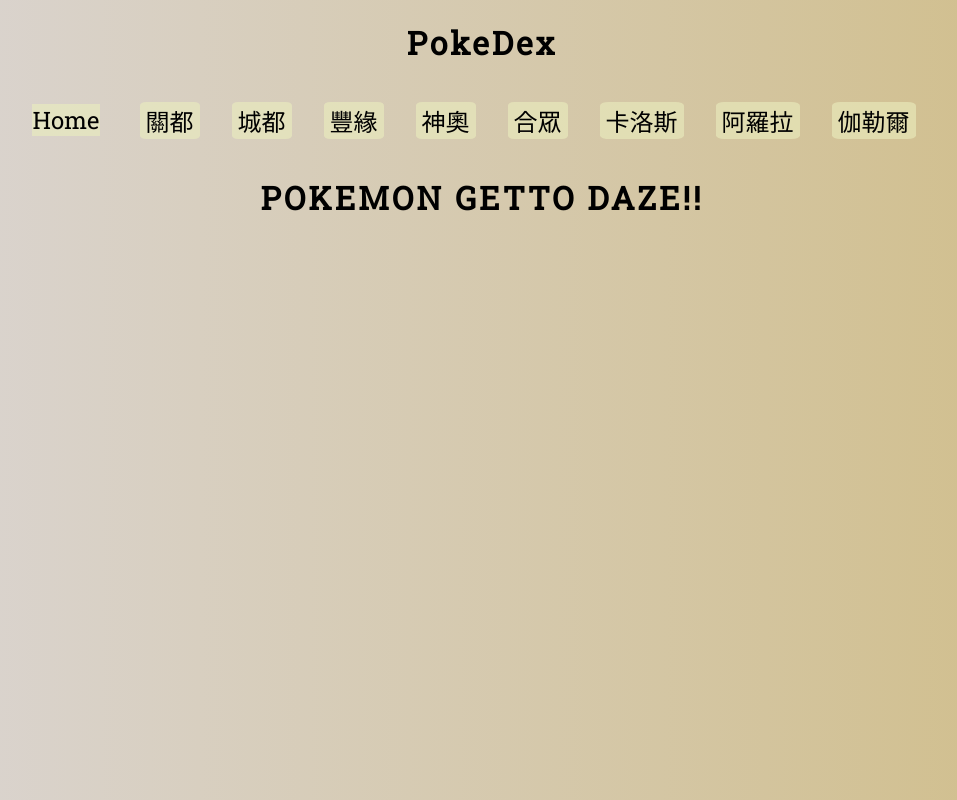
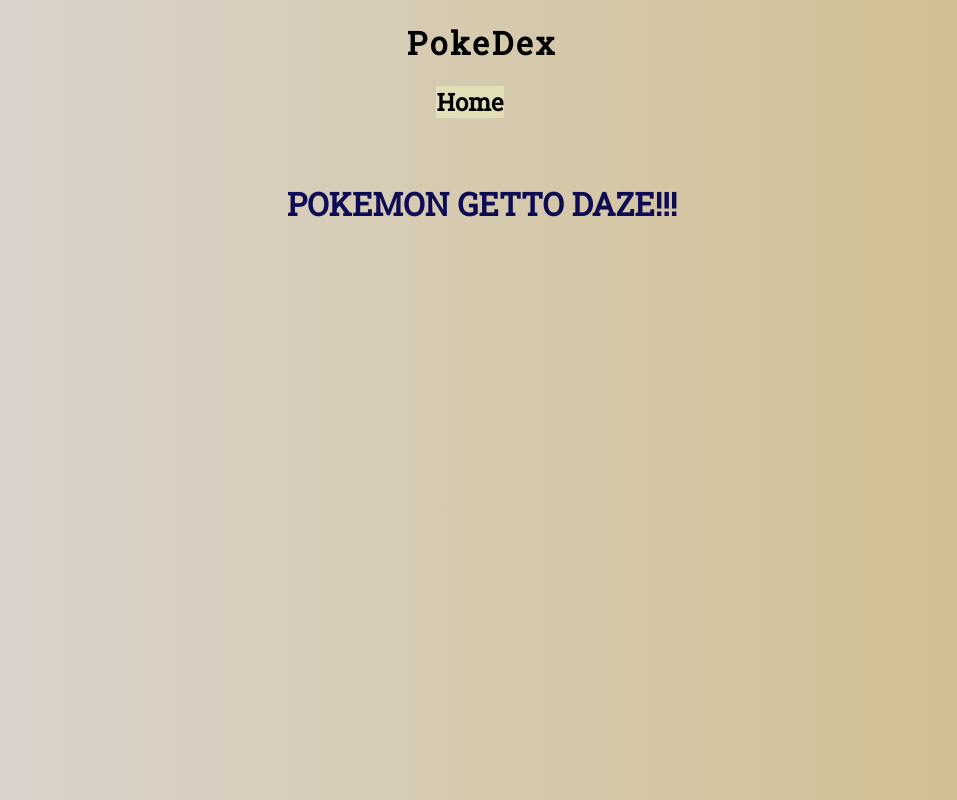
Before and after one commit to WOOWOOYONG/Practice6-Pokedex, a plain HTML site: page index.html in a window 1280 px wide. Shown: the whole page, without its empty margins (158-1115 px from the left). Drawn offline with Linux system fonts and the light colour scheme; a web font is replaced by a local one.

Commit message:
把首頁與內容分開

```diff
--- a/app.js
+++ b/app.js
@@ -7,8 +7,6 @@
 const ka = document.querySelector(".kalos");
 const a = document.querySelector(".alola");
 const g = document.querySelector(".galar");
-
-// const pokemons_number = 9;
 
 k.addEventListener("click", (e) => {
   poke_container.innerHTML = "";
--- a/index.html
+++ b/index.html
@@ -9,39 +9,13 @@
   <body>
     <h1>PokeDex</h1>
     <nav>
-      <div class="home">
-        <a href="/index.html">Home</a>
-      </div>
-      <div class="region">
-        <div>
-          <button type="button" class="kanto btn" pokenum="151">關都</button>
-        </div>
-        <div>
-          <button type="button" class="Johto btn" pokenum="251">城都</button>
-        </div>
-        <div>
-          <button type="button" class="hoenn btn" pokenum="386">豐緣</button>
-        </div>
-        <div>
-          <button type="button" class="sinnoh btn" pokenum="493">神奧</button>
-        </div>
-        <div>
-          <button type="button" class="unova btn" pokenum="649">合眾</button>
-        </div>
-        <div>
-          <button type="button" class="kalos btn" pokenum="721">卡洛斯</button>
-        </div>
-        <div>
-          <button type="button" class="alola btn" pokenum="809">阿羅拉</button>
-        </div>
-        <div>
-          <button type="button" class="galar btn" pokenum="905">伽勒爾</button>
-        </div>
+      <div>
+        <h2 class="home">Home</h2>
       </div>
     </nav>
 
-    <div id="poke_container" class="poke-container">
-      <h1>POKEMON GETTO DAZE!!</h1>
+    <div class="entrance">
+      <a href="pokemons.html">POKEMON GETTO DAZE!!!</a>
     </div>
 
     <script src="../app.js"></script>
--- a/style.css
+++ b/style.css
@@ -18,6 +18,30 @@
 
 h1{
     letter-spacing: 3px;
+}
+
+.entrance{
+    margin-top: 4rem;
+    font-size: 2rem;
+}
+
+
+.entrance a{
+    text-decoration: none;
+    color: rgb(14, 11, 85);
+    font-weight:600 ;
+}
+
+.entrance a:hover{
+    background-color: rgb(117, 105, 91);
+    color: white;
+
+}
+
+.homepage{
+    text-decoration: none;
+    margin-right: 1.5rem;
+    color: black;
 }
 
 .poke-container{
@@ -79,14 +103,14 @@
     margin:0;
     padding: 0;
     margin-right: 1.5rem;
-}
-
-.home a{
+    border: none;
     color: inherit;
     text-decoration: none;
     font-size: 1.5rem;
     display: block;
 }
+
+
 
 .navbar li{
     margin: 5px;
```
Also changed, not shown: pokemons.html (added, +49 -0 lines), 1 other file.
